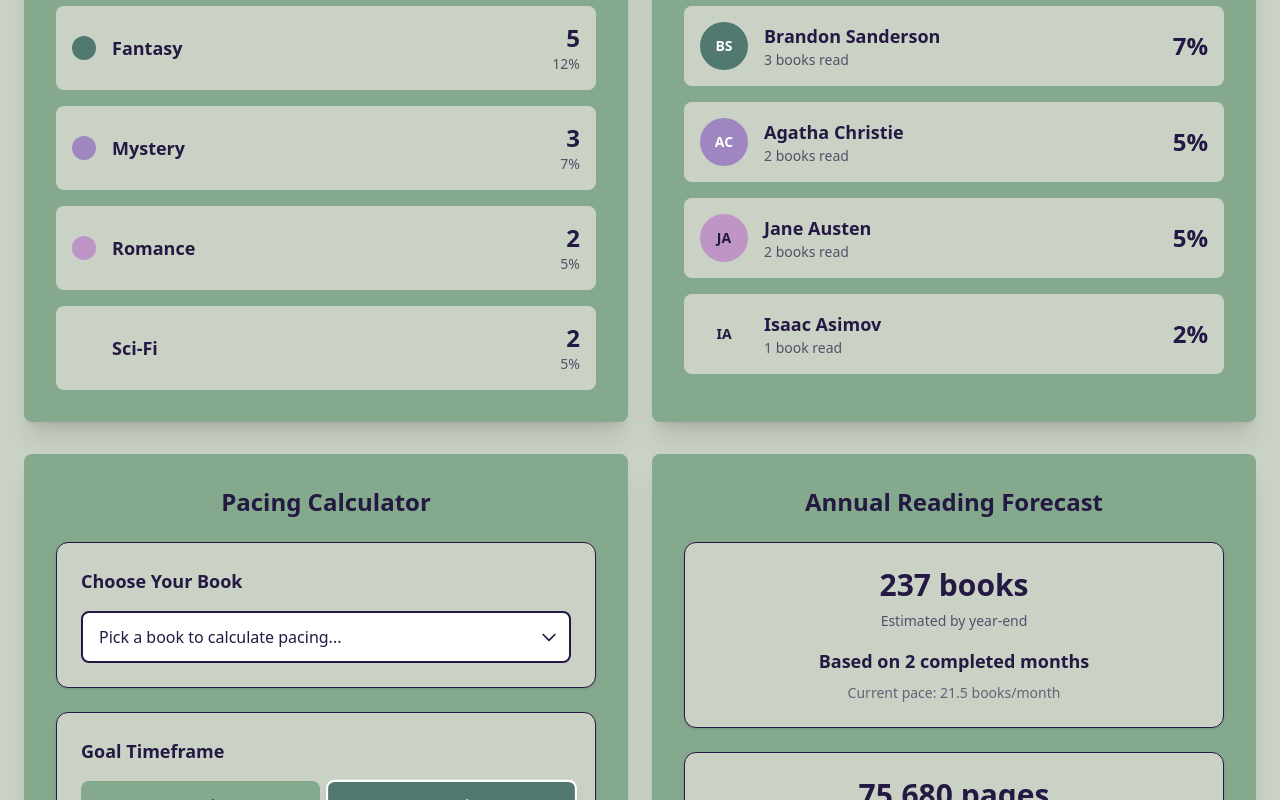
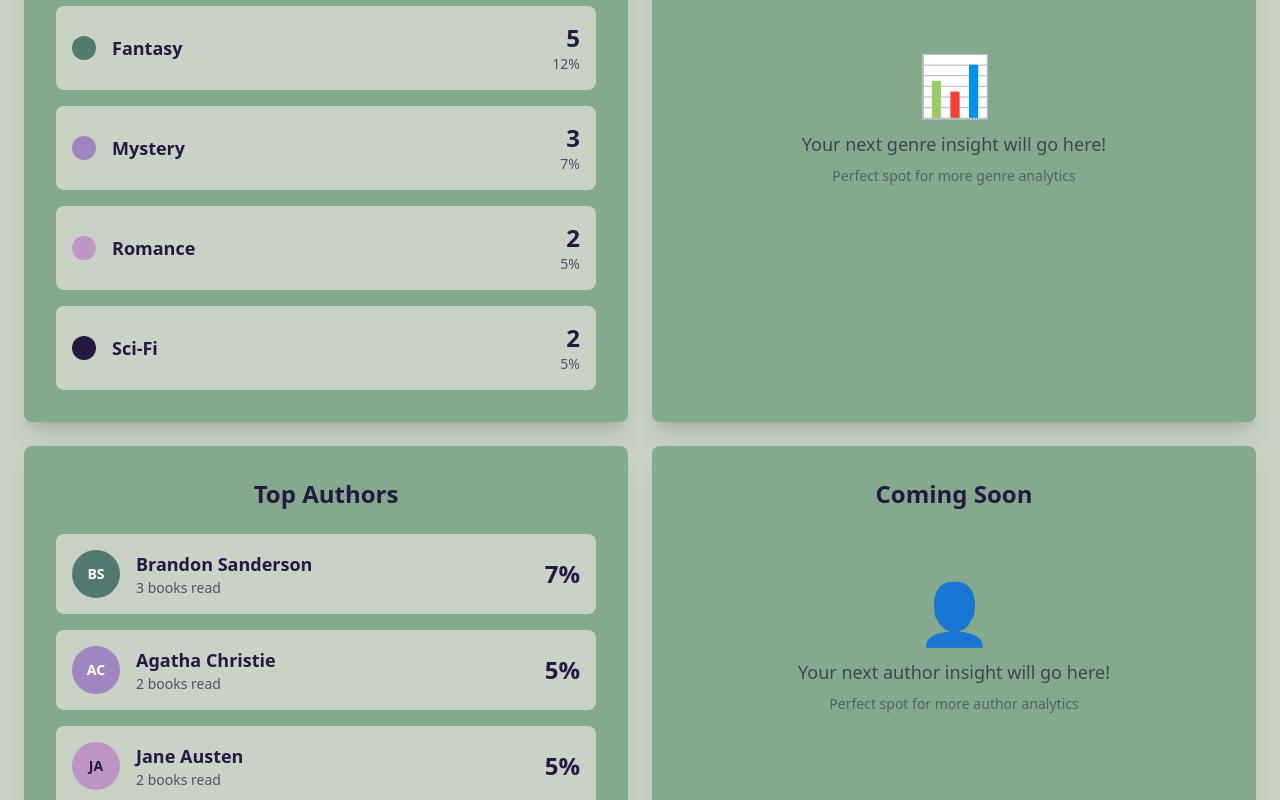
Before and after one commit to najaad/florilegium, a Next.js app: page / in a window 1280 px wide. Shown: the part 1820-2620 px from the top of the page. Built offline with nearby package versions, Linux system fonts and the light colour scheme.

Commit message:
color fixes

```diff
--- a/src/app/globals.css
+++ b/src/app/globals.css
@@ -35,6 +35,8 @@
   --b2: var(--florilegium-base-200);
   --b3: var(--florilegium-base-300);
   --bc: var(--florilegium-base-content);
+  --bc1: var(--florilegium-base-content); /* dark purple background */
+  --bc1c: var(--florilegium-base-100);    /* light green text */
   --in: var(--florilegium-info);
   --su: var(--florilegium-success);
   --wa: var(--florilegium-warning);
@@ -83,6 +85,14 @@
   background-color: var(--florilegium-base-300) !important;
 }
 
+[data-theme="valentine"] .bg-base-content {
+  background-color: var(--bc1) !important;
+}
+
+[data-theme="valentine"] .text-base-100 {
+  color: var(--bc1c) !important;
+}
+
 /* Scrolling animation for currently reading banner */
 @keyframes scroll {
   0% {
--- a/src/app/page.tsx
+++ b/src/app/page.tsx
@@ -326,13 +326,15 @@
         </div>
 
                 {/* Reading Insights */}
+                <div className="space-y-6">
+                  {/* Genres Row */}
                   <div className="grid grid-cols-1 lg:grid-cols-2 gap-6">
                     {/* Top Genres */}
                     <div className="bg-base-200 shadow-xl rounded-lg p-8">
                       <h2 className="text-2xl font-bold text-center mb-6">Top Genres</h2>
                       <div className="space-y-4">
                         {data?.topGenres.map((genre, index) => {
-                const colors = ['bg-primary', 'bg-secondary', 'bg-accent', 'bg-neutral'];
+                          const colors = ['bg-primary', 'bg-secondary', 'bg-accent', 'bg-base-content'];
                           const totalBooks = data.totals.books;
                           const percentage = totalBooks ? Math.round((genre.count / totalBooks) * 100) : 0;
                           return (
@@ -353,12 +355,25 @@
                       </div>
                     </div>
 
+                    {/* Genre Placeholder */}
+                    <div className="bg-base-200 shadow-xl rounded-lg p-8">
+                      <h2 className="text-2xl font-bold text-center mb-6">Coming Soon</h2>
+                      <div className="text-center py-12">
+                        <div className="text-6xl mb-4">📊</div>
+                        <p className="text-lg opacity-70">Your next genre insight will go here!</p>
+                        <p className="text-sm opacity-50 mt-2">Perfect spot for more genre analytics</p>
+                      </div>
+                    </div>
+                  </div>
+
+                  {/* Authors Row */}
+                  <div className="grid grid-cols-1 lg:grid-cols-2 gap-6">
                     {/* Top Authors */}
                     <div className="bg-base-200 shadow-xl rounded-lg p-8">
                       <h2 className="text-2xl font-bold text-center mb-6">Top Authors</h2>
                       <div className="space-y-4">
                         {data?.topAuthors.map((author, index) => {
-                const colors = ['bg-primary text-primary-content', 'bg-secondary text-secondary-content', 'bg-accent text-accent-content', 'bg-neutral text-neutral-content'];
+                          const colors = ['bg-primary text-primary-content', 'bg-secondary text-secondary-content', 'bg-accent text-accent-content', 'bg-base-content text-base-100'];
                           const totalBooks = data.totals.books;
                           const percentage = totalBooks ? Math.round((author.count / totalBooks) * 100) : 0;
                           const initials = author.name.split(' ').map(n => n[0]).join('').toUpperCase();
@@ -379,6 +394,17 @@
                         }) || (
                           <div className="text-center text-gray-500 p-4">No author data available</div>
                         )}
+                      </div>
+                    </div>
+
+                    {/* Author Placeholder */}
+                    <div className="bg-base-200 shadow-xl rounded-lg p-8">
+                      <h2 className="text-2xl font-bold text-center mb-6">Coming Soon</h2>
+                      <div className="text-center py-12">
+                        <div className="text-6xl mb-4">👤</div>
+                        <p className="text-lg opacity-70">Your next author insight will go here!</p>
+                        <p className="text-sm opacity-50 mt-2">Perfect spot for more author analytics</p>
+                      </div>
                     </div>
                   </div>
                 </div>
```
Lines whose indentation alone changed are shown as unchanged.
